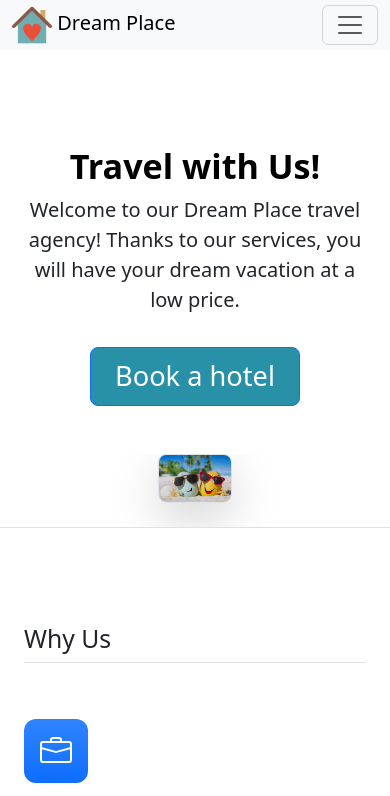
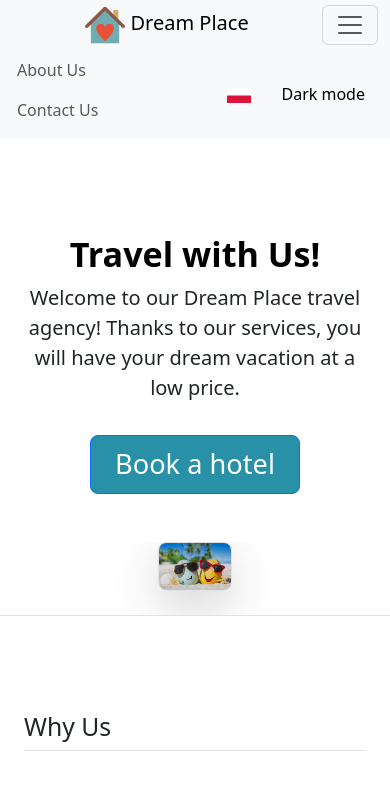
Before and after one commit to poryckig/Dream_Place, a website: page public/index.html in a window 390 px wide. Shown: the top 796 px of the page. Drawn offline with nearby package versions, Linux system fonts and the light colour scheme.

Commit message:
changes in styles.css (added responsiveness to navigate panel)

```diff
--- a/public/styles.css
+++ b/public/styles.css
@@ -1,3 +1,34 @@
+@media (max-width: 991px) {
+  .navbar-expand-lg .navbar-collapse {
+    display: flex !important;
+    justify-content: center !important;
+  }
+  .navbar-expand-lg .navbar-nav {
+    justify-content: center !important;
+    flex-grow: 1 !important;
+    flex-basis: auto !important;
+  }
+  .navbar-expand-lg .navbar-nav .nav-item {
+    margin: 0 5px; /* Provide equal space around the links */
+  }
+  .navbar-expand-lg .g-signin2,
+  .navbar-expand-lg .language-switcher,
+  .navbar-expand-lg #sign-out-button,
+  .navbar-expand-lg .mode {
+    justify-content: center !important;
+    margin-top: 10px !important;
+    margin-bottom: 10px !important;
+  }
+  .navbar-expand-lg .navbar-toggler {
+    align-self: center !important;
+  }
+  .navbar-expand-lg .navbar-brand {
+    justify-content: center !important;
+    margin-right: auto !important; /* Align the brand to the center */
+    margin-left: auto !important;
+  }
+}
+
 .feature-icon {
     width: 4rem;
     height: 4rem;
```
